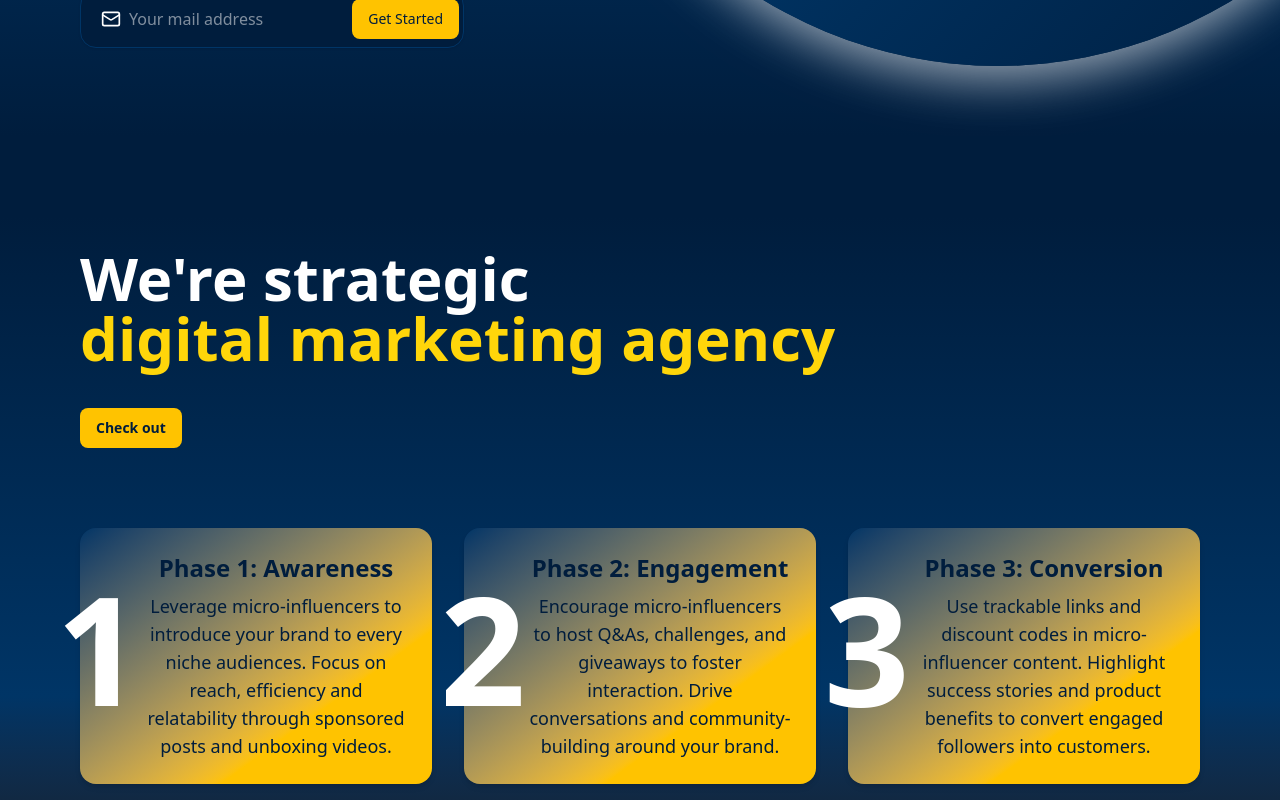
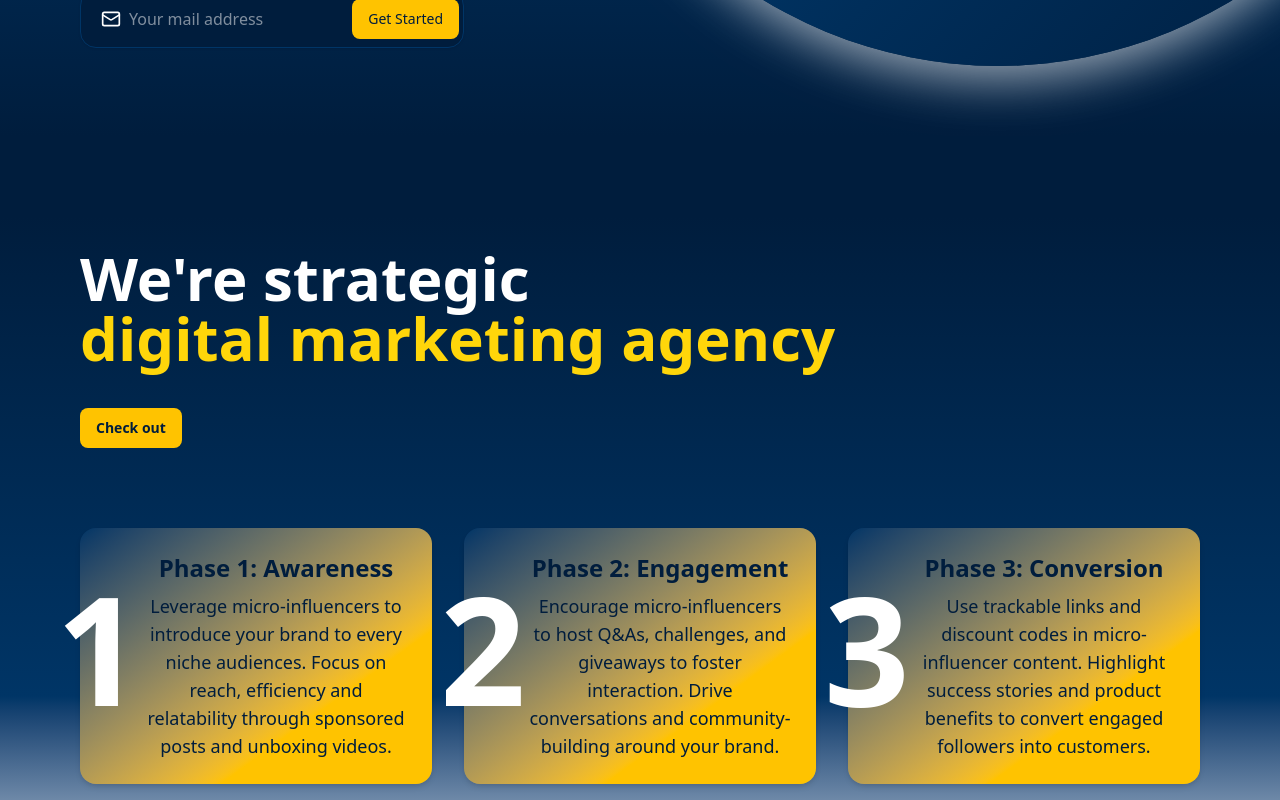
Before and after one commit to A-B-H-I-S-H-E-K-S-H-A-W/marketing-portfolio, a Next.js app: page / in a window 1280 px wide. Shown: the part 700-1500 px from the top of the page. Built offline with nearby package versions, Linux system fonts and the light colour scheme.

Commit message:
Initailized section for works and expertise

```diff
--- a/src/app/page.jsx
+++ b/src/app/page.jsx
@@ -26,6 +26,7 @@ export default function Home() {
   const isMobile = useIsMobile();
   return (
     <>
+      {/* Hero Section */}
       <div className="relative min-h-[100vh] bg-gradient-to-b from-background via-secondary to-muted overflow-hidden">
         <div className="absolute top-0 left-0 -z-[1] max-h-screen inset-0 w-full overflow-hidden"></div>
 
@@ -128,7 +129,10 @@ export default function Home() {
           </section>
         </main>
       </div>
-      <div className="relative px-4 md:px-20 md:py-28 py-8 min-h-screen bg-gradient-to-b from-10% from-muted via-70% via-secondary to-background overflow-hidden">
+      {/* Hero Section Ends */}
+
+      {/* About Section */}
+      <div className="relative px-4 md:px-20 md:py-28 py-8 min-h-screen bg-gradient-to-b from-10% from-muted via-70% via-secondary to-foreground overflow-hidden">
         <div className="relative z-10">
           <div className="">
             <div className="flex flex-col gap-10">
@@ -169,6 +173,12 @@ export default function Home() {
           </div>
         </div>
       </div>
+      {/* About Section Ends */}
+
+      {/* Works Section */}
+      <div className="relative px-4 md:px-20 md:py-28 py-8 min-h-screen bg-foreground overflow-hidden">
+        <div></div>
+      </div>
     </>
   );
 }
```
